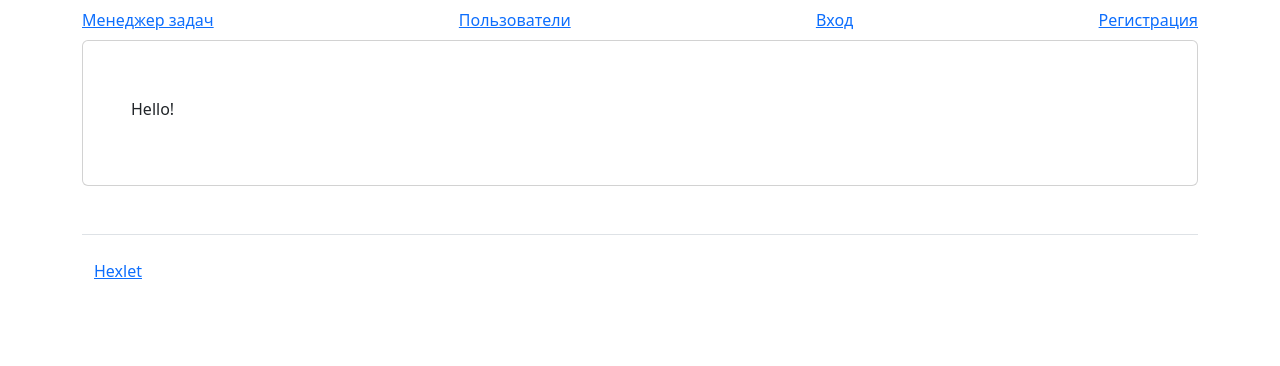
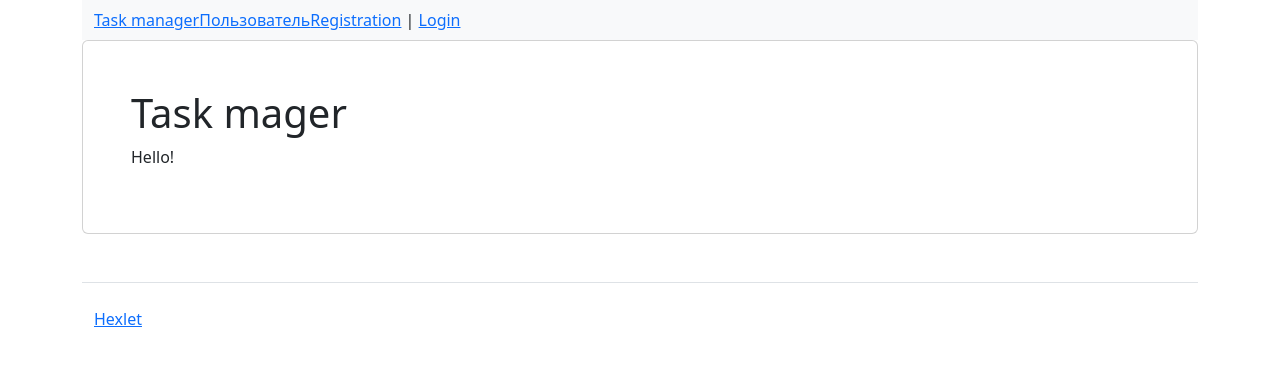
Before and after one commit to serVmik/Task-manager, a Django app: page / in a window 1280 px wide. Shown: the top 366 px of the page. Run offline with Django 4.2, Linux system fonts and the light colour scheme; some libraries are stand-ins or nearby versions.

Commit message:
update templates

```diff
--- a/task_manager/views.py
+++ b/task_manager/views.py
@@ -5,5 +5,6 @@ class IndexView(TemplateView):
     template_name = 'index.html'
     extra_context = {
         'title': 'Task manager',
+        'app_name': 'Task mager',
         'greetings': 'Hello!',
     }
--- a/templates/components/navigation.html
+++ b/templates/components/navigation.html
@@ -1,6 +1,24 @@
-<nav class="navbar">
-  <a href="#">Менеджер задач</a>
-  <a href="#">Пользователи</a>
-  <a href="#">Вход</a>
-  <a href="#">Регистрация</a>
+{% load i18n %}
+<nav class="navbar navbar-expand-lg navbar-light bg-light">
+  <div class="container-md">
+    <ul class="navbar-nav">
+
+      <li class="nav-item">
+        <a href="#">{% trans 'Task manager' %}</a>
+      </li>
+      <li class="nav-item">
+        <a href="#">{% trans 'User' %}</a>
+      </li>
+
+      {% if request.user.is_authenticated %}
+        <li class="nav-item">
+          {{ request.user.username }} | <a href="#">{% trans 'Logout' %}</a>
+        </li>
+      {% else %}
+        <li class="nav-item">
+          <a href="#">{% trans 'Registration' %}</a> | <a href="#">{% trans 'Login' %}</a>
+        </li>
+      {% endif %}
+    </ul>
+  </div>
 </nav>
```
